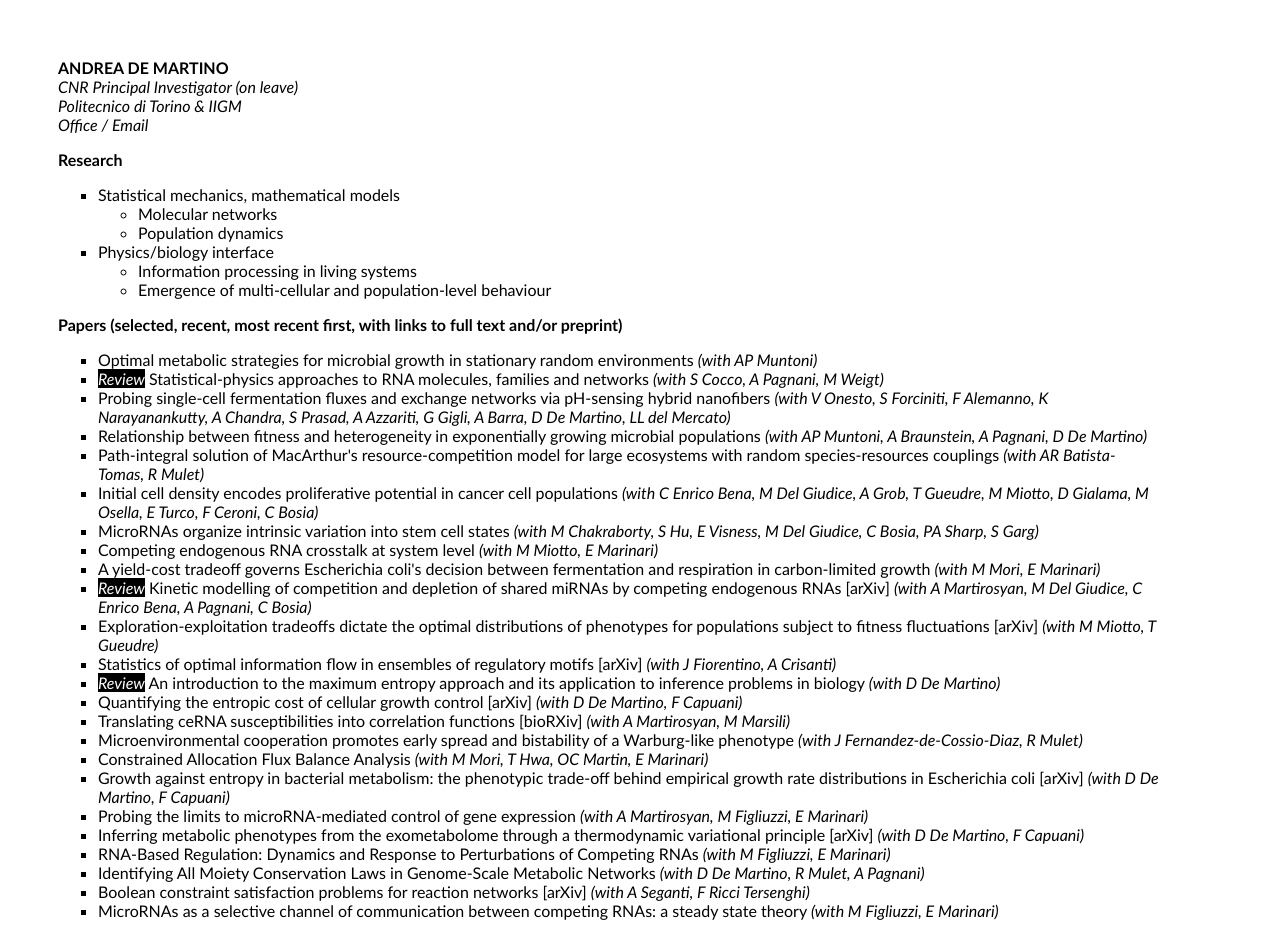
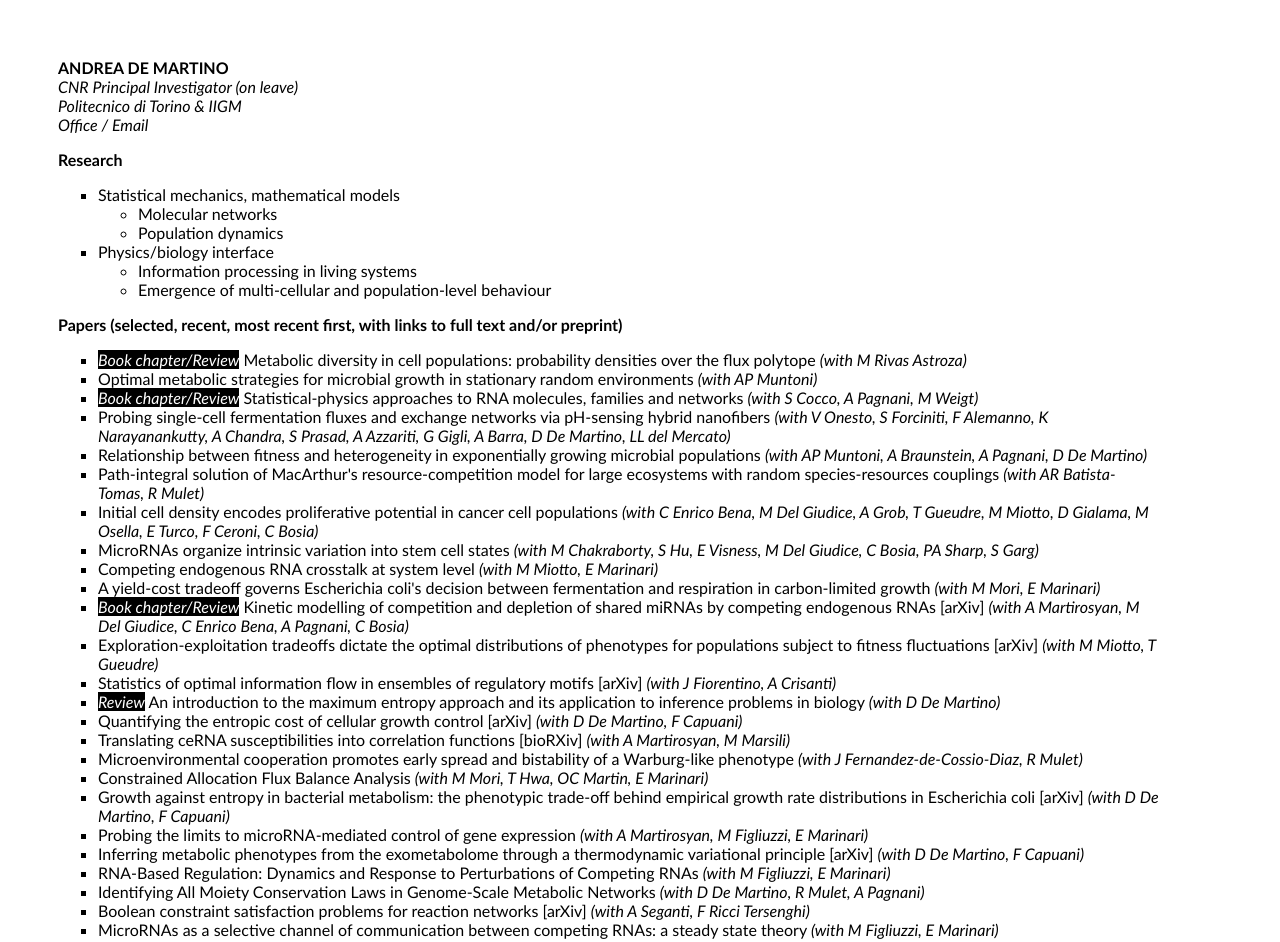
Before and after one commit to ademartino/ademartino.github.io, a plain HTML site: page index.html in a window 1280 px wide. Shown: the top 942 px of the page. Drawn offline with Linux system fonts and the light colour scheme.

Commit message:
Add files via upload

```diff
--- a/index.html
+++ b/index.html
@@ -75,8 +75,9 @@
 
 				<P><b>Papers (selected, recent, most recent first, with links to full text and/or preprint)</b>
 <ul>
-  <li><a href="https://arxiv.org/abs/2210.11167">Optimal metabolic strategies for microbial growth in stationary random environments</a> <i>(with AP Muntoni)</i>
-  <li><span class="revi"><i>Review</i></span> <a href="https://arxiv.org/abs/2207.13402">Statistical-physics approaches to RNA molecules, families and networks</a> <i>(with S Cocco, A Pagnani, M Weigt)</i>
+  <li><span class="revi"><i>Book chapter/Review</i></span> <a href="https://principlescellphysiology.org/book-economic-principles/pdf/chapter-VAR.pdf">Metabolic diversity in cell populations: probability densities over the flux polytope</a> <i>(with M Rivas Astroza)</i>
+  <li><a href="https://doi.org/10.1088/1478-3975/acc1bc">Optimal metabolic strategies for microbial growth in stationary random environments</a> <i>(with AP Muntoni)</i>
+  <li><span class="revi"><i>Book chapter/Review</i></span> <a href="https://arxiv.org/abs/2207.13402">Statistical-physics approaches to RNA molecules, families and networks</a> <i>(with S Cocco, A Pagnani, M Weigt)</i>
   <li><a href="https://pubs.acs.org/doi/10.1021/acsnano.2c06114">Probing single-cell fermentation fluxes and exchange networks via pH-sensing hybrid nanofibers</a> <i>(with V Onesto, S Forciniti, F Alemanno, K Narayanankutty, A Chandra, S Prasad, A Azzariti, G Gigli, A Barra, D De Martino, LL del Mercato)</i>
   <li><a href="https://www.cell.com/biophysj/fulltext/S0006-3495(22)00286-7">Relationship between fitness and heterogeneity in exponentially growing microbial populations</a> <i>(with AP Muntoni, A Braunstein, A Pagnani, D De Martino)</i>
   <li><a href="https://aip.scitation.org/doi/abs/10.1063/5.0046972">Path-integral solution of MacArthur's resource-competition model for large ecosystems with random species-resources couplings</a> <i>(with AR Batista-Tomas, R Mulet)</i>
@@ -84,7 +85,7 @@
   <li><a href="https://www.pnas.org/content/early/2020/03/04/1920695117.short">MicroRNAs organize intrinsic variation into stem cell states</a> <i>(with M Chakraborty, S Hu, E Visness, M Del Giudice, C Bosia, PA Sharp, S Garg)</i>
   <li><a href="https://journals.plos.org/ploscompbiol/article?id=10.1371/journal.pcbi.1007474">Competing endogenous RNA crosstalk at system level</a> <i>(with M Miotto, E Marinari)</i>
   <li><a href="https://www.nature.com/articles/s41540-019-0093-4">A yield-cost tradeoff governs Escherichia coli's decision between fermentation and respiration in carbon-limited growth</a> <i>(with M Mori, E Marinari)</i>
-  <li><span class="revi"><i>Review</i></span> <a href="https://link.springer.com/protocol/10.1007/978-1-4939-8982-9_15">Kinetic modelling of competition and depletion of shared miRNAs by competing endogenous RNAs</a> [<a href="https://arxiv.org/abs/1812.09538">arXiv</a>] <i>(with A Martirosyan, M Del Giudice, C Enrico Bena, A Pagnani, C Bosia)</i>
+  <li><span class="revi"><i>Book chapter/Review</i></span> <a href="https://link.springer.com/protocol/10.1007/978-1-4939-8982-9_15">Kinetic modelling of competition and depletion of shared miRNAs by competing endogenous RNAs</a> [<a href="https://arxiv.org/abs/1812.09538">arXiv</a>] <i>(with A Martirosyan, M Del Giudice, C Enrico Bena, A Pagnani, C Bosia)</i>
   <li><a href="https://journals.aps.org/pre/abstract/10.1103/PhysRevE.99.012417">Exploration-exploitation tradeoffs dictate the optimal distributions of phenotypes for populations subject to fitness fluctuations</a> [<a href="https://arxiv.org/abs/1809.11030">arXiv</a>] <i>(with M Miotto, T Gueudre)</i>
   <li><a href="https://journals.aps.org/pre/abstract/10.1103/PhysRevE.97.022407">Statistics of optimal information flow in ensembles of regulatory motifs</a> [<a href="https://arxiv.org/abs/1710.06686">arXiv</a>] <i>(with J Fiorentino, A Crisanti)</i>
   <li><span class="revi"><i>Review</i></span> <a href="https://www.sciencedirect.com/science/article/pii/S2405844018301695">An introduction to the maximum entropy approach and its application to inference problems in biology</a> <i>(with D De Martino)</i>
```
